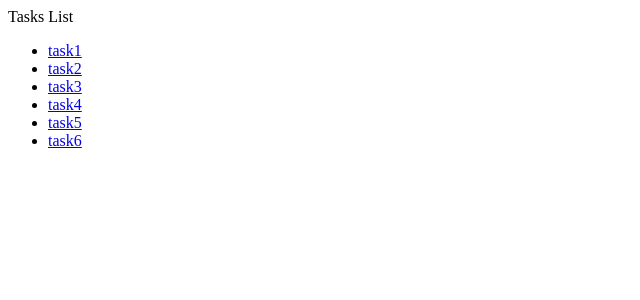
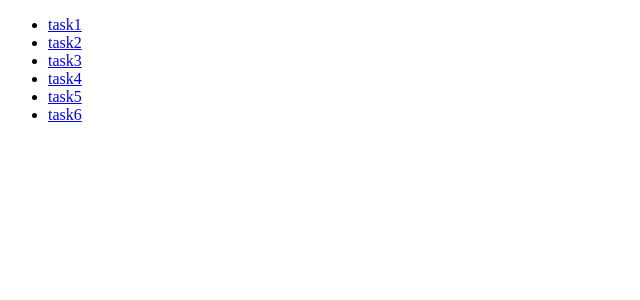
Before and after one commit to riaz29/django_app, a Django app: page /app1/ in a window 1280 px wide. Shown: the top 300 px of the page, without its empty margins (0-640 px from the left). Run offline with Django 5.2, Linux system fonts and the light colour scheme.

Commit message:
block content thing for templates2

```diff
--- a/app1/templates/tasks/index.html
+++ b/app1/templates/tasks/index.html
@@ -1,5 +1,5 @@
-
-        {% block title_text %}Tasks List {% endblock %}
+{% extends 'base.html' %}S
+        {% block title_text %}Tasks List Inherit {% endblock %}
         {% block content%}
         <ul>
         {% for task in task %}
--- a/template/base.html
+++ b/template/base.html
@@ -3,7 +3,7 @@
     <head>
         <meta charset="utf-8">
         <meta http-equiv="X-UA-Compatible" content="IE=edge">
-        <title>{% block title_text%}Tasks List{% endblock %}</title>
+        <title>{% block title_text %}Tasks List{% endblock %}</title>
         <meta name="description" content="">
         <meta name="viewport" content="width=device-width, initial-scale=1">
         <link rel="stylesheet" href="">
```
